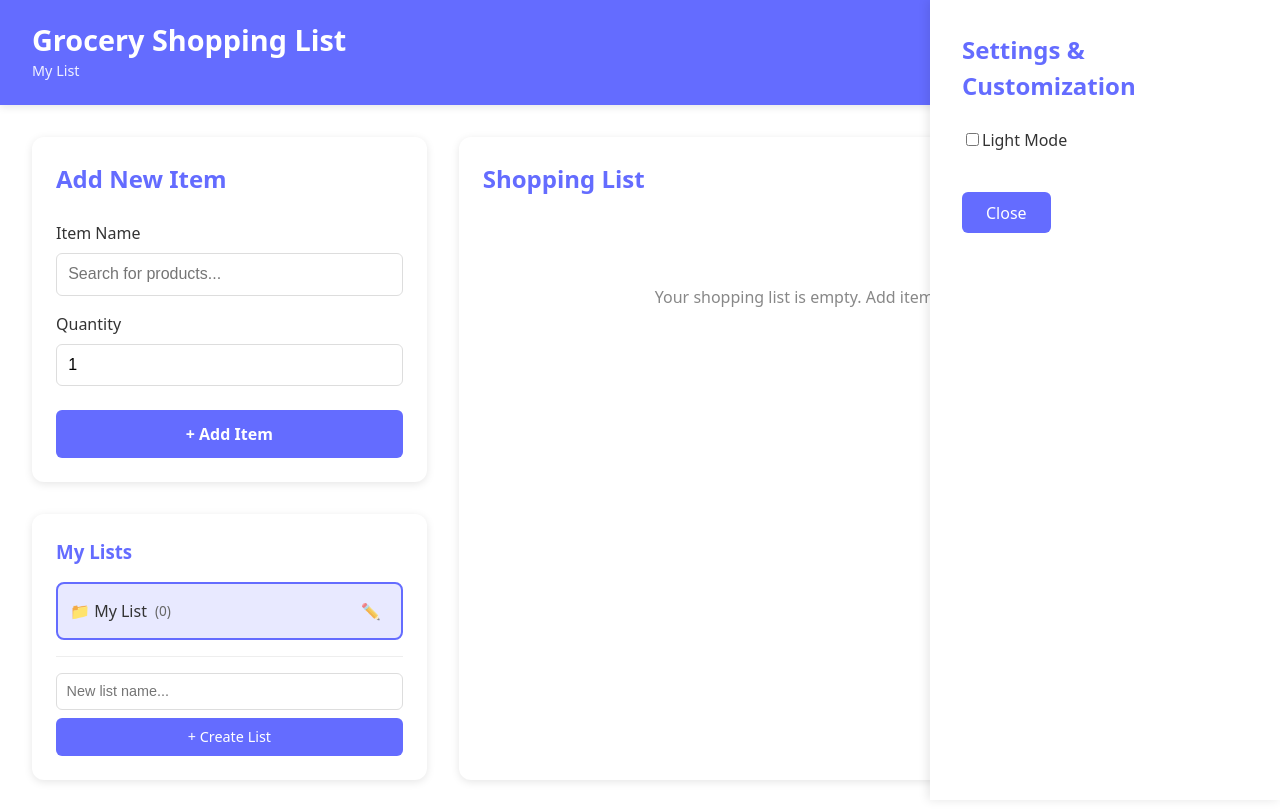
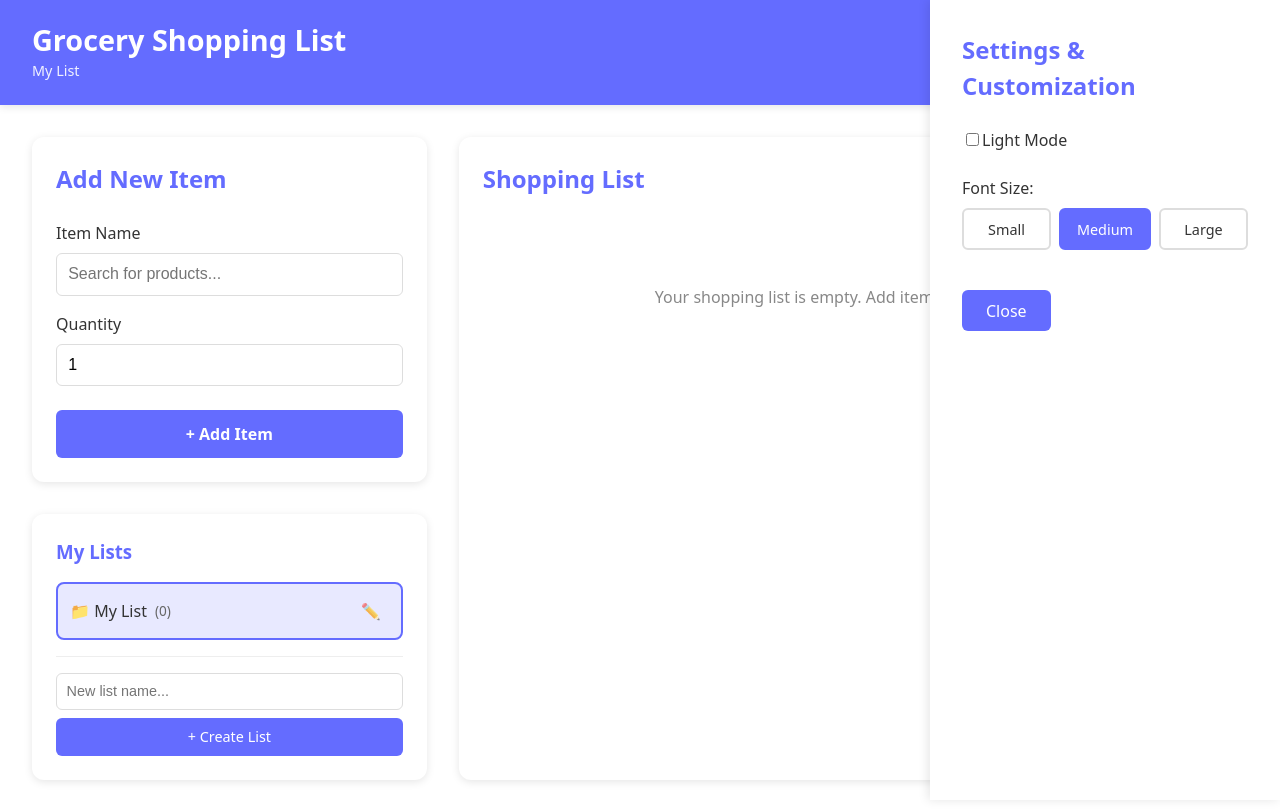
Before and after one commit to ChristopherP0lanco/Shopping-List, a React (Vite) app in the folder client/: page / in a window 1280 px wide. Both pictures are taken after a click on the button "⚙️". Built offline with nearby package versions, Linux system fonts and the light colour scheme.

Commit message:
Added font size changer setting

```diff
--- a/client/src/App.css
+++ b/client/src/App.css
@@ -2,11 +2,25 @@
   min-height: 100vh;
   padding: 0;
   transition: background-color 0.3s, color 0.3s;
+  font-size: 1rem; /* Default medium */
 }
 
 .app.dark-mode {
   background-color: #1a1a1a;
   color: #ffffff;
+}
+
+/* Font Size Classes */
+.app.font-size-small {
+  font-size: 0.875rem;
+}
+
+.app.font-size-medium {
+  font-size: 1rem;
+}
+
+.app.font-size-large {
+  font-size: 1.125rem;
 }
 
 /* Header */
@@ -133,6 +147,52 @@
   display: block;
   margin-bottom: 0.5rem;
   font-weight: 500;
+}
+
+.font-size-options {
+  display: flex;
+  gap: 0.5rem;
+  margin-top: 0.5rem;
+}
+
+.font-size-button {
+  flex: 1;
+  padding: 0.6rem 1rem;
+  border: 2px solid #ddd;
+  border-radius: 6px;
+  background-color: white;
+  color: #333;
+  font-size: 0.9rem;
+  font-weight: 500;
+  cursor: pointer;
+  transition: all 0.2s;
+}
+
+.app.dark-mode .font-size-button {
+  background-color: #3a3a3a;
+  border-color: #555;
+  color: white;
+}
+
+.font-size-button:hover {
+  border-color: #646cff;
+  background-color: #f5f5ff;
+}
+
+.app.dark-mode .font-size-button:hover {
+  background-color: #4a4a5a;
+  border-color: #747bff;
+}
+
+.font-size-button.active {
+  background-color: #646cff;
+  border-color: #646cff;
+  color: white;
+}
+
+.app.dark-mode .font-size-button.active {
+  background-color: #747bff;
+  border-color: #747bff;
 }
 
 .categories-list {
--- a/client/src/App.jsx
+++ b/client/src/App.jsx
@@ -18,6 +18,10 @@ function App() {
   const [searchQuery, setSearchQuery] = useState('')
   const [showSettings, setShowSettings] = useState(false)
   const [darkMode, setDarkMode] = useState(false)
+  const [fontSize, setFontSize] = useState(() => {
+    const saved = localStorage.getItem('fontSize')
+    return saved || 'medium'
+  })
   const [apiResults, setApiResults] = useState([])
   const [isSearching, setIsSearching] = useState(false)
   const [newFolderName, setNewFolderName] = useState('')
@@ -33,6 +37,11 @@ function App() {
     localStorage.setItem('shoppingFolders', JSON.stringify(folders))
     localStorage.setItem('currentFolderId', currentFolderId)
   }, [folders, currentFolderId])
+
+  // Save font size to localStorage whenever it changes
+  useEffect(() => {
+    localStorage.setItem('fontSize', fontSize)
+  }, [fontSize])
 
   // Update items in current folder
   const updateItems = (newItems) => {
@@ -166,7 +175,7 @@ function App() {
   }
 
   return (
-    <div className={`app ${darkMode ? 'dark-mode' : ''}`}>
+    <div className={`app ${darkMode ? 'dark-mode' : ''} font-size-${fontSize}`}>
       {/* Header with Search and Profile */}
       <header className="header">
         <div>
@@ -202,6 +211,31 @@ function App() {
                   {darkMode ? 'Dark Mode' : 'Light Mode'}
                 </span>
               </label>
+            </div>
+            <div className="setting-item">
+              <label>
+                <span className="mode-label">Font Size:</span>
+              </label>
+              <div className="font-size-options">
+                <button
+                  className={`font-size-button ${fontSize === 'small' ? 'active' : ''}`}
+                  onClick={() => setFontSize('small')}
+                >
+                  Small
+                </button>
+                <button
+                  className={`font-size-button ${fontSize === 'medium' ? 'active' : ''}`}
+                  onClick={() => setFontSize('medium')}
+                >
+                  Medium
+                </button>
+                <button
+                  className={`font-size-button ${fontSize === 'large' ? 'active' : ''}`}
+                  onClick={() => setFontSize('large')}
+                >
+                  Large
+                </button>
+              </div>
             </div>
             <button onClick={() => setShowSettings(false)} className="close-settings">
               Close
```
